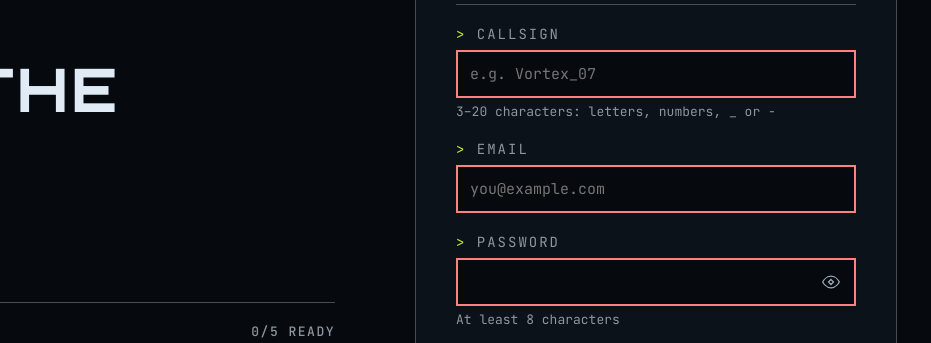
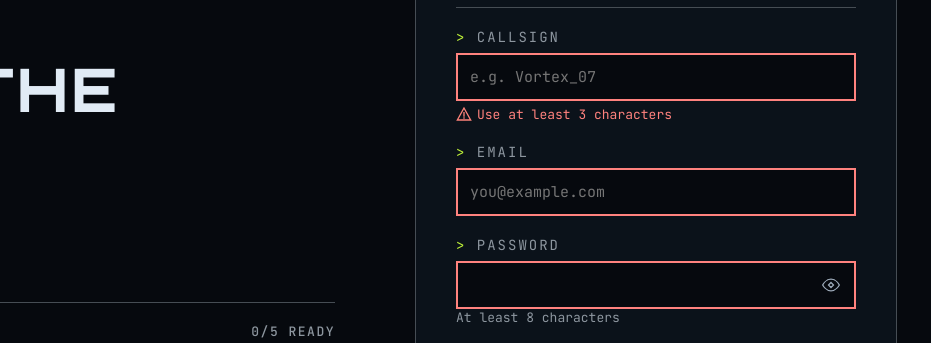
Before and after one commit to rdmitrijj/gamer-page-frontend, a plain HTML site: page index.html in a window 1280 px wide. Both pictures are taken after a click on the button "INITIALIZE ACCOUNT". Shown: the part 123-466 px from the top of the page, 349-1280 px from the left. Drawn offline with Linux system fonts and the light colour scheme.

Commit message:
Validation of form is started

```diff
--- a/index.html
+++ b/index.html
@@ -74,7 +74,9 @@
         <h3><span class="highlight">></span> Callsign</h3>
       </span>
     <input id="callsign" name="nickname" placeholder="e.g. Vortex_07">
-    <span class="hint-text">3–20 characters: letters, numbers, _ or -</span>
+    <div class="hintTextWrapper">
+        <img class="alert-sign" src="assets/images/icon-alert.svg"><span id="callsign-hint" class="hint-text">3–20 characters: letters, numbers, _ or -</span>
+    </div>
     </label>
     <!-- Enter a callsign
     Use at least 3 characters
--- a/main.js
+++ b/main.js
@@ -45,6 +45,9 @@ let termsStatus = document.getElementById("terms-status")
 let counterDisplay = document.getElementById("confirm-counter")
 let validCount = 0
 
+let hintTextWrapper = document.querySelector(".hintTextWrapper")
+let callsignHintText = document.getElementById("callsign-hint")
+
 
 function ValidateForm() {
     validCount = 0
@@ -55,8 +58,12 @@ function ValidateForm() {
         callsignStatus.classList.remove('rightStatus')
         callsignStatus.textContent = "too short"
 
+        hintTextWrapper.classList.add('alerted')
+        callsignHintText.textContent = "Use at least 3 characters"
     }
     else {
+        callsignHintText.textContent = "3–20 characters: letters, numbers, _ or -"
+        hintTextWrapper.classList.remove('alerted')
         callsignInput.classList.remove('wrongInput')
         callsignStatus.classList.remove('wrongStatus')
 
--- a/style.css
+++ b/style.css
@@ -57,11 +57,7 @@ label {
     display: grid;
 
 }
-.hint-text {
-    color: #8d969f;
-    font-size:13px;
-    margin: 5px 0 0 0;
-}
+
 .left-container {
     padding-right: 80px;
     max-width: 650px;
@@ -266,3 +262,37 @@ dd {
 .password-eye-2.passcheck {
     background-image: url("assets/images/icon-eye-off.svg");
 }
+
+.hintTextWrapper {
+    margin-top: 5px;
+    display: flex;
+    align-items: center;
+}
+.hint-text {
+    color: #8d969f;
+    font-size:13px;
+    margin: 0 0 0 0;
+}
+
+.alert-sign {
+    display:none;
+}
+
+.hintTextWrapper.alerted {
+    color: #FF827E;
+}
+
+.hintTextWrapper.alerted .hint-text {
+    color: #FF827E;
+    font-size:13px;
+    margin: 0 0 0 5px;
+}
+
+.hintTextWrapper.alerted .alert-sign {
+    display:flex;
+}
+
+.hintTextWrapper.alerted #callsign-hint{
+
+
+}
```
